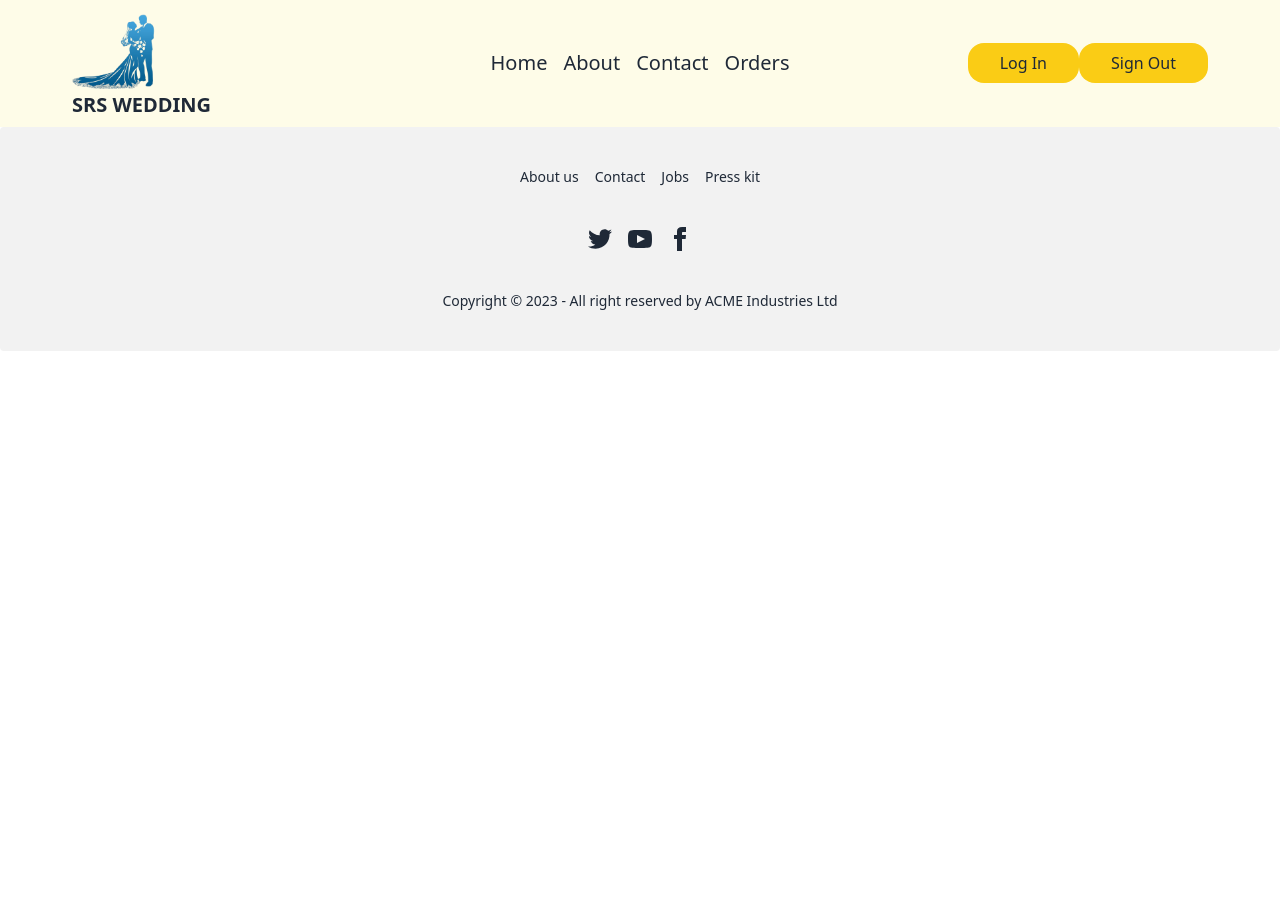
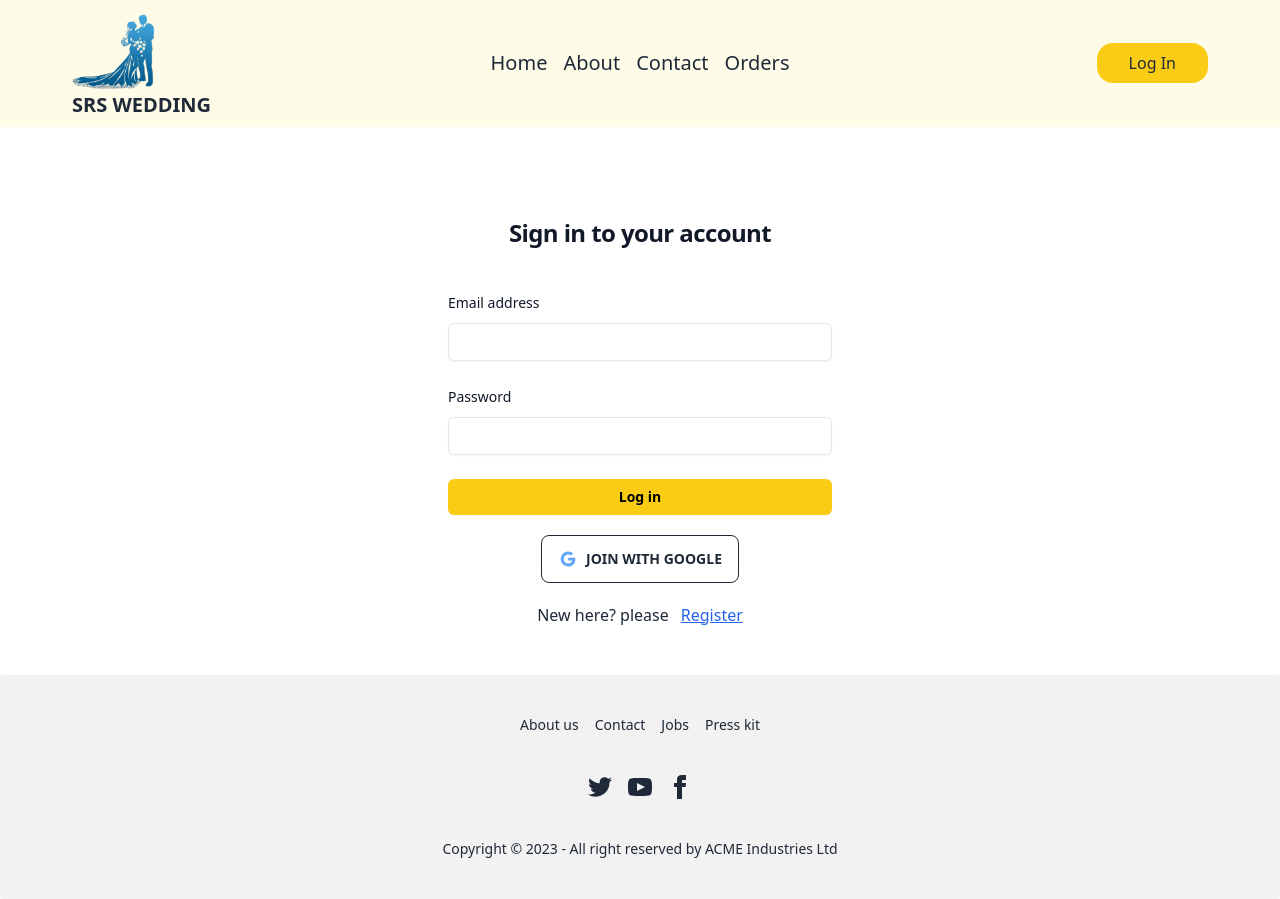
Before and after one commit to selimRU/wedding-event-management, a React (Vite) app: page /login in a window 1280 px wide. Before the commit the page ends 800 px from the top, so only its background shows below. Built offline with nearby package versions, Linux system fonts and the light colour scheme; no server answers.

Commit message:
login,register and auth provider file created as well as google signin activated

```diff
--- a/src/components/AuthProvider/AuthProvider.jsx
+++ b/src/components/AuthProvider/AuthProvider.jsx
@@ -1,4 +1,4 @@
-import { GoogleAuthProvider, createUserWithEmailAndPassword, onAuthStateChanged, signInWithEmailAndPassword, signOut } from "firebase/auth";
+import { GoogleAuthProvider, createUserWithEmailAndPassword, onAuthStateChanged, signInWithEmailAndPassword, signInWithPopup, signOut } from "firebase/auth";
 import { createContext, useEffect, useState } from "react";
 import auth from "../firebase.config";
 
@@ -39,7 +39,8 @@ const AuthProvider = ({ children }) => {
         googleLogin,
         createUser,
         login,
-        logOut
+        logOut,
+        user
     }
     return (
         <AuthContext.Provider value={autheValues}>
--- a/src/components/Pages/Login.jsx
+++ b/src/components/Pages/Login.jsx
@@ -1,9 +1,74 @@
-import React from 'react';
+import React, { useContext } from 'react';
+import { AuthContext } from '../AuthProvider/AuthProvider';
+import { AiOutlineGoogle } from 'react-icons/ai';
+import { Link } from 'react-router-dom';
+const Login = () => {
+    const { googleLogin } = useContext(AuthContext)
+    const handleGoogleLogin = () => {
+        googleLogin()
+            .then(res => {
+                const user = res.user
+                console.log(user);
+            })
+    }
+    return (
+        <div className="flex min-h-full flex-1 flex-col justify-center px-6 py-12 lg:px-8">
+            <div className="sm:mx-auto sm:w-full sm:max-w-sm">
+                <h2 className="mt-10 text-center text-2xl font-bold leading-9 tracking-tight text-gray-900">
+                    Sign in to your account
+                </h2>
+            </div>
 
-const Login = () => {
-    return (
-        <div>
+            <div className="mt-10 sm:mx-auto sm:w-full sm:max-w-sm">
+                <form className="space-y-6" action="#" method="POST">
+                    <div>
+                        <label htmlFor="email" className="block text-sm font-medium leading-6 text-gray-900">
+                            Email address
+                        </label>
+                        <div className="mt-2">
+                            <input
+                                id="email"
+                                name="email"
+                                type="email"
+                                autoComplete="email"
+                                required
+                                className="block w-full rounded-md border py-1.5 text-gray-900 shadow-sm sm:text-sm sm:leading-6"
+                            />
+                        </div>
+                    </div>
 
+                    <div>
+                        <div className="flex items-center justify-between">
+                            <label htmlFor="password" className="block text-sm font-medium leading-6 text-gray-900">
+                                Password
+                            </label>
+                        </div>
+                        <div className="mt-2">
+                            <input
+                                id="password"
+                                name="password"
+                                type="password"
+                                autoComplete="current-password"
+                                required
+                                className="block w-full rounded-md border py-1.5 text-gray-900 shadow-sm sm:text-sm sm:leading-6"
+                            />
+                        </div>
+                    </div>
+
+                    <div>
+                        <button
+                            type="submit"
+                            className="flex w-full justify-center rounded-md bg-yellow-400 px-3 py-1.5 text-sm font-semibold leading-6 text-black shadow-sm hover:bg-yellow-500 focus-visible:outline focus-visible:outline-2 focus-visible:outline-offset-2 focus-visible:outline-yellow-600"
+                        >
+                            Log in
+                        </button>
+                    </div>
+                </form>
+            </div>
+            <div className=' flex justify-center py-5'>
+                <button onClick={handleGoogleLogin} className=' btn btn-outline text-center hover:bg-yellow-400'><span className=' text-xl text-blue-400'><AiOutlineGoogle /></span> Join With Google</button>
+            </div>
+            <p className=' text-center'>New here? please<Link to='/signin'><span className='text-blue-600 underline ml-3'>Register</span></Link></p>
         </div>
     );
 };
--- a/src/components/Pages/Signin.jsx
+++ b/src/components/Pages/Signin.jsx
@@ -1,9 +1,62 @@
 import React from 'react';
+import { Link } from 'react-router-dom';
 
 const Signin = () => {
     return (
-        <div>
+        <div className="flex min-h-full flex-1 flex-col justify-center px-6 py-12 lg:px-8">
+            <div className="sm:mx-auto sm:w-full sm:max-w-sm">
+                <h2 className="mt-10 text-center text-2xl font-bold leading-9 tracking-tight text-gray-900">
+                    Sign in to your account
+                </h2>
+            </div>
 
+            <div className="mt-10 sm:mx-auto sm:w-full sm:max-w-sm">
+                <form className="space-y-6" action="#" method="POST">
+                    <div>
+                        <label htmlFor="email" className="block text-sm font-medium leading-6 text-gray-900">
+                            Email address
+                        </label>
+                        <div className="mt-2">
+                            <input
+                                id="email"
+                                name="email"
+                                type="email"
+                                autoComplete="email"
+                                required
+                                className="block w-full rounded-md py-1.5 text-gray-900 shadow-sm sm:text-sm sm:leading-6 border"
+                            />
+                        </div>
+                    </div>
+
+                    <div>
+                        <div className="flex items-center justify-between">
+                            <label htmlFor="password" className="block text-sm font-medium leading-6 text-gray-900">
+                                Password
+                            </label>
+                        </div>
+                        <div className="mt-2">
+                            <input
+                                id="password"
+                                name="password"
+                                type="password"
+                                autoComplete="current-password"
+                                required
+                                className="block w-full rounded-md border py-1.5 text-gray-900 shadow-sm sm:text-sm sm:leading-6"
+                            />
+                        </div>
+                    </div>
+
+                    <div>
+                        <button
+                            type="submit"
+                            className="flex w-full justify-center rounded-md bg-yellow-400 px-3 py-1.5 text-sm font-semibold leading-6 text-black shadow-sm hover:bg-yellow-500 focus-visible:outline focus-visible:outline-2 focus-visible:outline-offset-2 focus-visible:outline-yellow-600"
+                        >
+                            Sign in
+                        </button>
+                    </div>
+                </form>
+            </div>
+            <p className=' text-center  pt-5'>Already have an account? please<Link to='/login'><span className='text-blue-600 underline ml-3'>LogIn</span></Link></p>
         </div>
     );
 };
--- a/src/components/Services/Services.jsx
+++ b/src/components/Services/Services.jsx
@@ -1,21 +1,30 @@
-import React from 'react';
+import React, { useContext } from 'react';
 import ServiceCard from './ServiceCard';
 import { AiOutlineGoogle } from 'react-icons/ai';
 import { BiLogoFacebook } from 'react-icons/bi';
 import { FaTwitter, FaInstagramSquare } from 'react-icons/fa';
+import { AuthContext } from '../AuthProvider/AuthProvider';
 const Services = ({ services }) => {
+    const { googleLogin } = useContext(AuthContext)
 
+    const handleGoogleLogin = () => {
+        googleLogin()
+            .then(res => {
+                const user = res.user
+                console.log(user);
+            })
+    }
     return (
         <div className=' grid lg:grid-cols-3 max-w-6xl mx-auto py-16'>
-            <div className=' col-span-2 grid lg:grid-cols-2 gap-5'>
+            <div className=' col-span-2 grid lg:grid-cols-2 gap-2 lg:gap-5'>
                 {
                     services.map(service => <ServiceCard key={service.id} service={service}></ServiceCard>)
                 }
             </div>
-            <div>
-                <h3 className=' text-2xl text-center font-semibold'>Login With</h3>
+            <div className=' hidden lg:block'>
+                <h3 className=' lg:text-2xl text-center font-semibold'>Login With</h3>
                 <div className=' flex justify-center py-5'>
-                    <button className=' btn btn-outline text-center hover:bg-yellow-400'><span className=' text-xl text-blue-400'><AiOutlineGoogle /></span> Join With Google</button>
+                    <button onClick={handleGoogleLogin} className=' btn btn-outline text-center hover:bg-yellow-400'><span className=' text-xl text-blue-400'><AiOutlineGoogle /></span> Join With Google</button>
                 </div>
                 <div>
                     <h3 className='text-2xl text-center font-semibold py-5'>Our Social Contacts</h3>
--- a/src/components/Shared/Navbar.jsx
+++ b/src/components/Shared/Navbar.jsx
@@ -1,7 +1,10 @@
 import { Link, NavLink } from "react-router-dom";
 import logo from '../../assets/logo.png'
+import { useContext } from "react";
+import { AuthContext } from "../AuthProvider/AuthProvider";
 
 const Navbar = () => {
+    const { user, logOut } = useContext(AuthContext)
     const links = <div className=" flex flex-col lg:flex-row gap-4 text-xl ">
         <li><NavLink
             to='/'
@@ -42,10 +45,9 @@ const Navbar = () => {
                         </label>
                         <ul tabIndex={0} className="menu menu-sm dropdown-content mt-3 z-[1] p-2 shadow bg-base-100 rounded-box w-32">
                             {links}
-                            <button className=" bg-yellow-400 lg:px-8 py-2 rounded-2xl ">Sign Out</button>
                         </ul>
                     </div>
-                    <div className=" ml-[220px] md:ml-[610px] lg:ml-0 w-[100%] lg:w-[140%]">
+                    <div className=" ml-[90px] md:ml-[70%] lg:ml-0 w-[100%] lg:w-[140%]">
                         <div className="">
                             <img className="w-[100%] lg:w-[20%]" src={logo} alt="" />
                         </div>
@@ -59,9 +61,13 @@ const Navbar = () => {
                         {links}
                     </ul>
                 </div>
-                <div className="navbar-end opacity-0 lg:opacity-100">
-                    <Link to='/login'><button className="hover:text-white bg-yellow-400 lg:px-8 py-2 rounded-2xl">Log In</button></Link>
-                    <button className=" hover:text-white bg-yellow-400 lg:px-8 py-2 rounded-2xl ">Sign Out</button>
+                <div className="navbar-end">
+                    {
+                        user ? <button onClick={logOut} className=" hover:text-white bg-yellow-400 px-5 lg:px-8 py-2 rounded-md lg:rounded-2xl ">Sign Out</button> :
+                            <Link to='/login'><button className="hover:text-white bg-yellow-400 px-5 lg:px-8 py-2 rounded-md lg:rounded-2xl">Log In</button></Link>
+                    }
+
+
                 </div>
             </div>
         </div>
```
